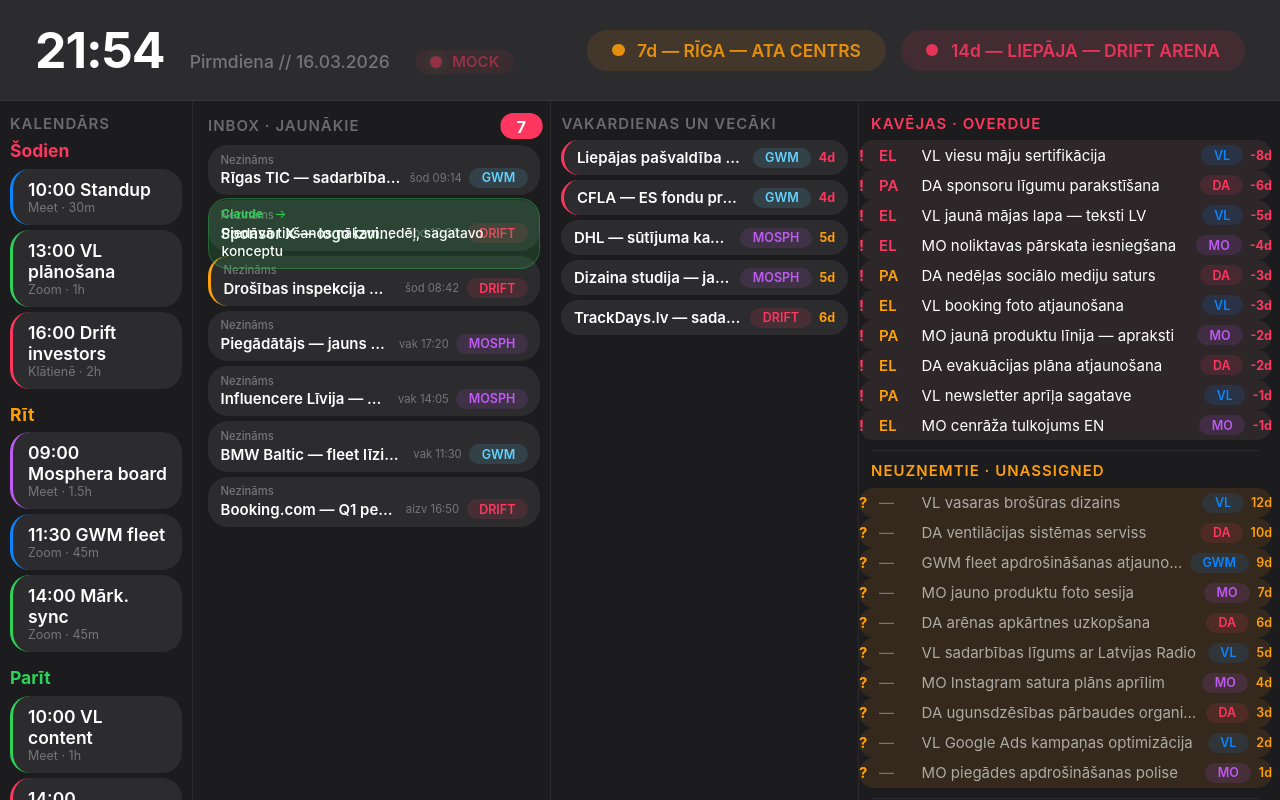
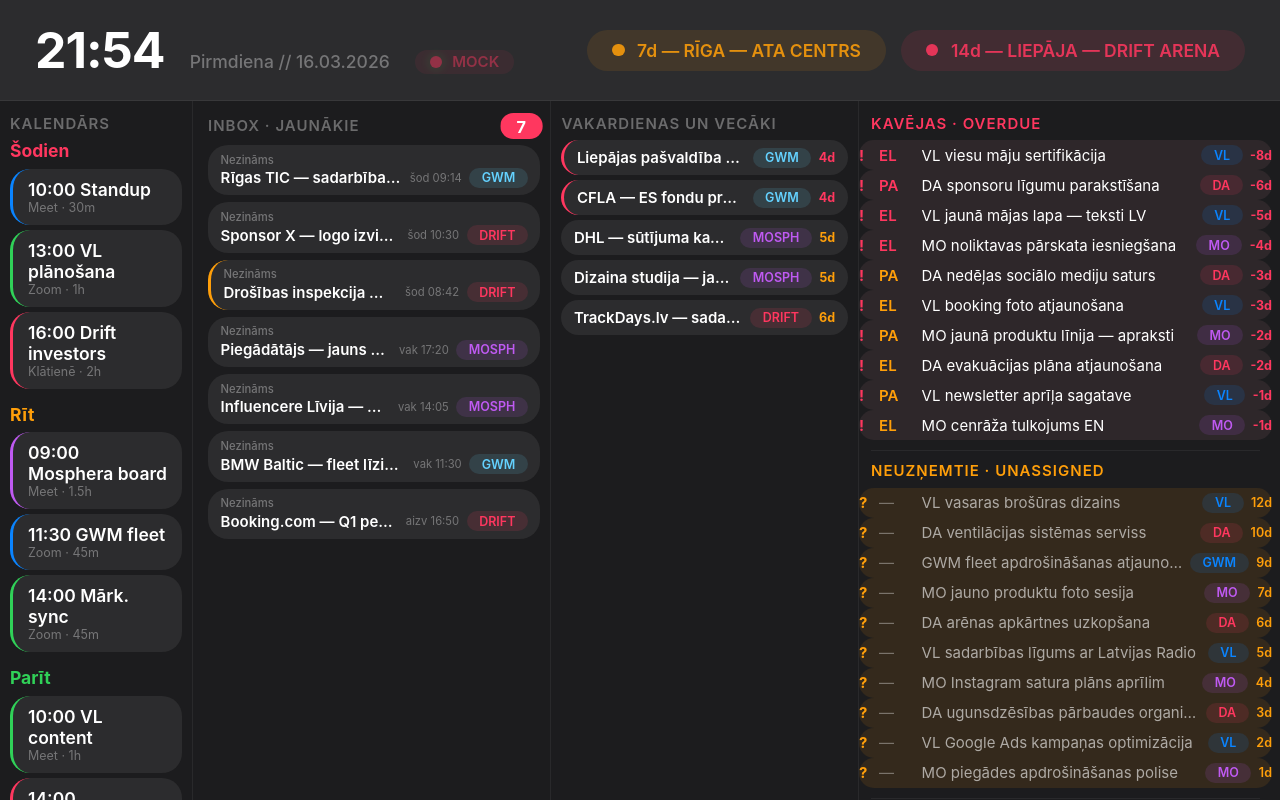
Before and after one commit to klavs-dot/command-center, a Next.js app: page / in a window 1280 px wide. Built offline with nearby package versions, Linux system fonts and the light colour scheme; no server answers.

Commit message:
Update page.js

```diff
--- a/app/page.js
+++ b/app/page.js
@@ -105,7 +105,7 @@ export default async function DashboardPage() {
           })}
         </div>
 
-        {/* ══ COL 2: JAUNĀKIE E-PASTI + CLAUDE BURBULIS ZEM KATRA ══ */}
+        {/* ══ COL 2: JAUNĀKIE E-PASTI + CLAUDE ZEM KATRA ══ */}
         <div style={{
           borderLeft: `1px solid ${C.border}`, padding: `${5*S}px ${4*S}px ${5*S}px ${6*S}px`,
           display: 'flex', flexDirection: 'column', overflow: 'hidden',
@@ -118,11 +118,11 @@ export default async function DashboardPage() {
             }}>{emails.length}</span>
           </div>
 
-          <div style={{ flex: 1, display: 'flex', flexDirection: 'column', gap: `${2*S}px` }}>
+          <div style={{ flex: 1, display: 'flex', flexDirection: 'column', gap: `${2*S}px`, overflow: 'hidden' }}>
             {emails.slice(0, 10).map((email, i) => {
               const accColor = email.accountColor === '#a064ff' ? C.purple : email.accountColor === '#ff2d78' ? C.red : C.teal;
               return (
-                <div key={i} style={{ position: 'relative' }}>
+                <div key={i}>
                   {/* E-pasta kartīte */}
                   <div className="email-card" style={{
                     background: C.card, borderRadius: 8*S,
@@ -142,24 +142,19 @@ export default async function DashboardPage() {
                     </div>
                   </div>
 
-                  {/* Claude burbulis — zem šī e-pasta, parādās tikai uz 10s */}
-                  <div className={`slide-bubble-${i}`} style={{
-                    position: 'absolute', left: 0, right: 0, top: '100%',
-                    zIndex: 20, opacity: 0,
-                  }}>
-                    <div style={{
+                  {/* Claude burbulis — zem e-pasta, izplešas un sabīda pārējos */}
+                  <div className={`expand-bubble-${i}`} style={{
                     background: 'rgba(48,209,88,0.15)',
                     border: '1px solid rgba(48,209,88,0.3)',
-                      borderRadius: 8*S, padding: `${3*S}px ${5*S}px`,
-                      marginTop: 1*S,
+                    borderRadius: 8*S,
+                    maxHeight: 0, opacity: 0, overflow: 'hidden',
                   }}>
                     <div style={{ display: 'flex', alignItems: 'center', gap: 3*S, marginBottom: 1*S }}>
-                        <span style={{ fontSize: 4.5*S, color: C.green, fontWeight: 700, letterSpacing: 0.5 }}>Claude</span>
+                      <span style={{ fontSize: 4.5*S, color: C.green, fontWeight: 700 }}>Claude</span>
                       <span className="arrow-bounce" style={{ fontSize: 5*S, color: C.green }}>→</span>
                     </div>
                     <div style={{ fontSize: 5.5*S, color: C.text, fontWeight: 500, lineHeight: 1.35 }}>
                       {email.suggestion || 'Izlasi un izlemj'}
-                      </div>
                     </div>
                   </div>
                 </div>
@@ -168,7 +163,7 @@ export default async function DashboardPage() {
           </div>
         </div>
 
-        {/* ══ COL 3:  VECĀKI — 15 ══ */}
+        {/* ══ COL 3: VAKARDIENAS UN VECĀKI ══ */}
         <div style={{
           borderLeft: `1px solid ${C.border}`, padding: `${5*S}px ${4*S}px`,
           display: 'flex', flexDirection: 'column', overflow: 'hidden',
```
Lines whose indentation alone changed are shown as unchanged.
